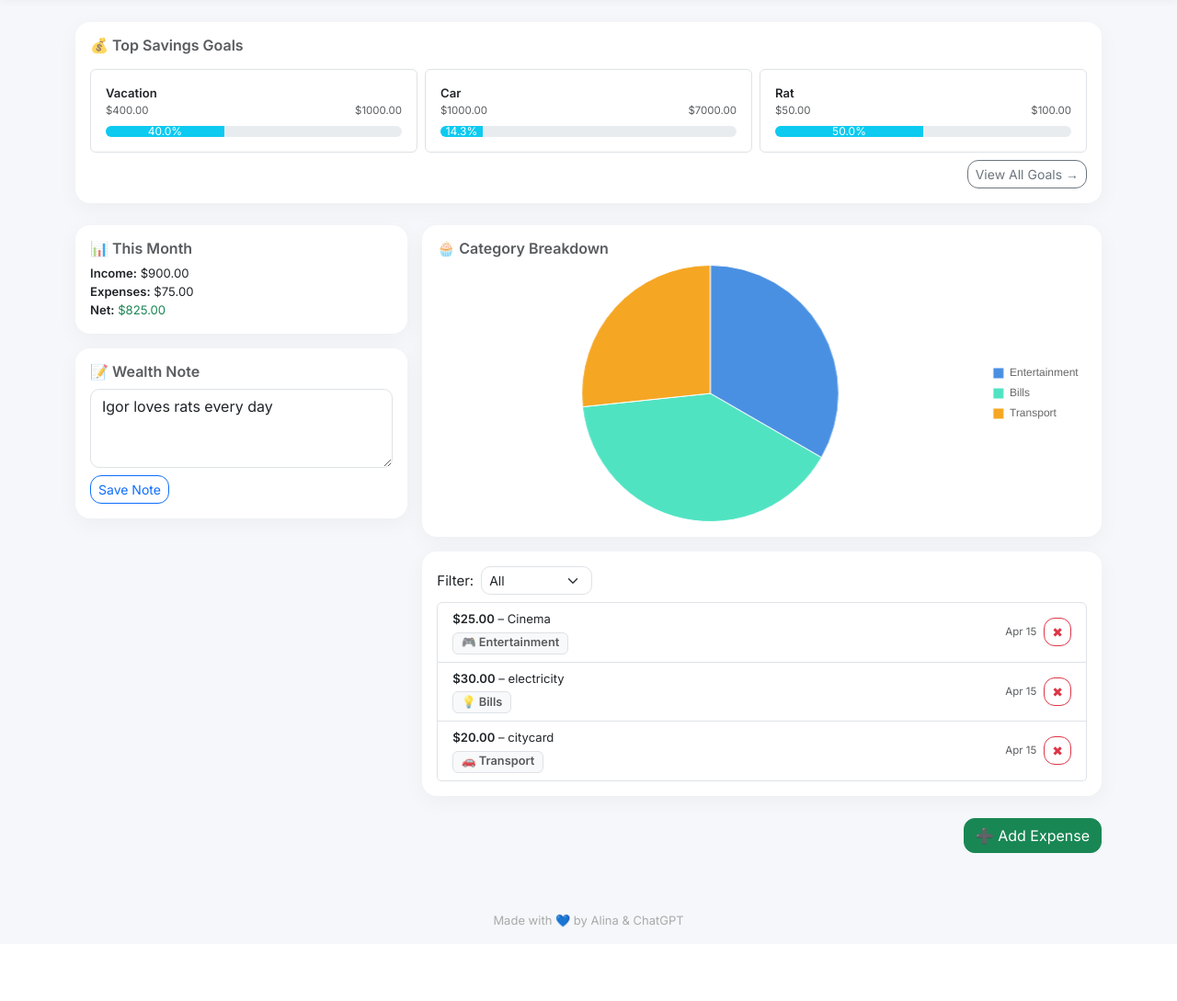
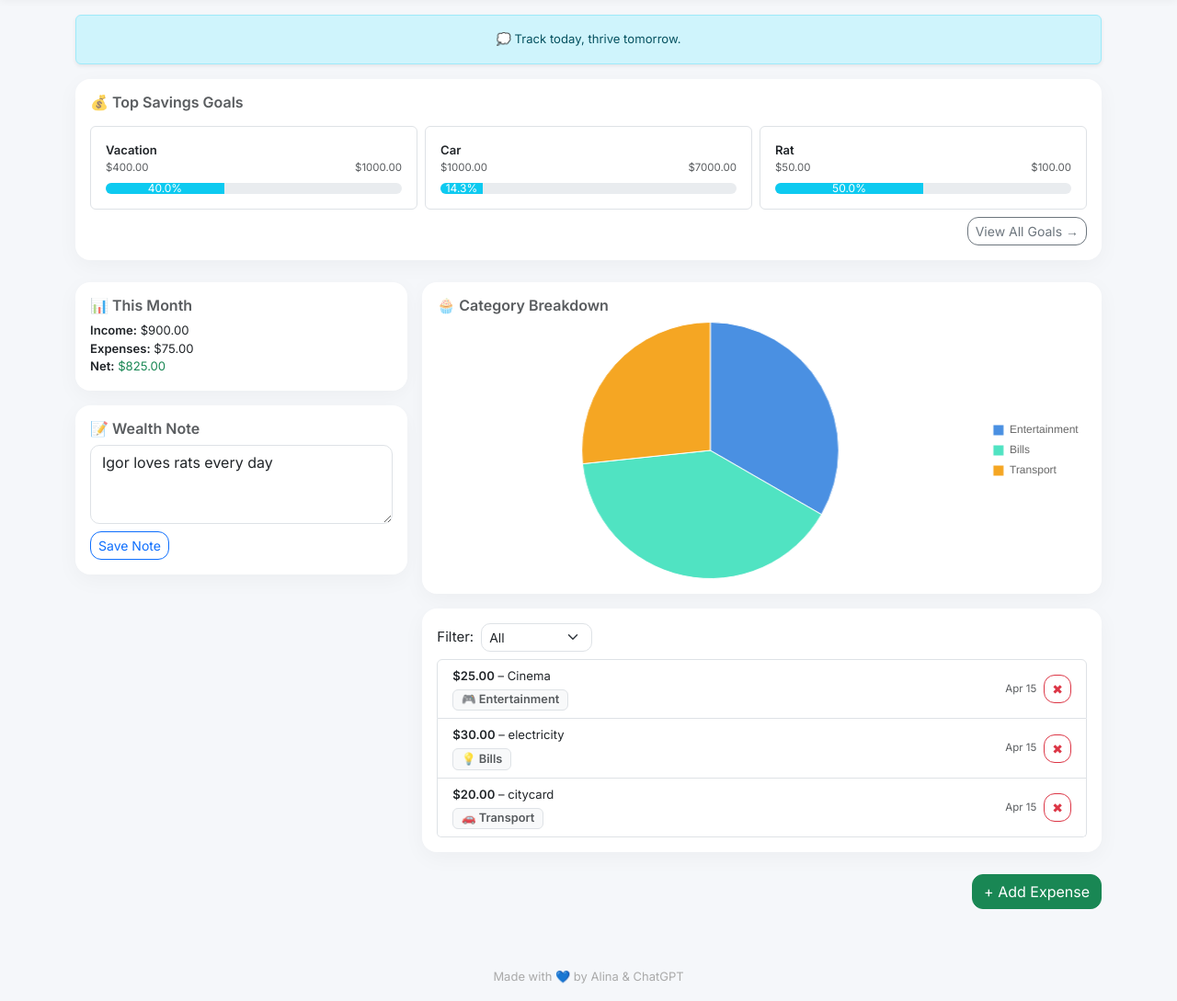
Before and after one commit to AlinaValebna/Expense-tracker, a Flask app: page / in a window 1280 px wide. Shown: the part 62-1151 px from the top of the page at 92% size. Before the commit the page ends 1071 px from the top, so only its background shows below. Run offline with Flask 3, Linux system fonts and the light colour scheme; a user stored in the database is signed in.

Commit message:
polished css

```diff
--- a/templates/base.html
+++ b/templates/base.html
@@ -92,12 +92,25 @@
       padding: 1rem 0;
       text-align: center;
     }
+
+    .fade-in {
+      opacity: 0;
+      transform: translateY(10px);
+      animation: fadeInUp 0.6s ease forwards;
+    }
+
+    @keyframes fadeInUp {
+      to {
+        opacity: 1;
+        transform: translateY(0);
+      }
+    }
   </style>
 </head>
 
 <body>
 
-  <nav class="navbar navbar-expand-lg mb-4">
+  <nav class="navbar navbar-expand-lg mb-3">
     <div class="container">
       <a class="navbar-brand" href="{{ url_for('index') }}">💸 Expense Tracker</a>
       <div class="ms-auto d-flex gap-2">
@@ -113,7 +126,14 @@
     </div>
   </nav>
 
-  <div class="container pb-5">
+  <!-- Motivational Quote -->
+  <div class="container fade-in">
+    <div class="alert alert-info shadow-sm text-center small fade show" role="alert">
+      <span id="dailyQuote">💡 Small steps every day lead to big changes.</span>
+    </div>
+  </div>
+
+  <div class="container pb-5 fade-in">
     {% block content %}{% endblock %}
   </div>
 
@@ -121,6 +141,19 @@
     Made with 💙 by Alina & ChatGPT
   </footer>
 
+  <!-- Dynamic Quote Script -->
+  <script>
+    const quotes = [
+      "💡 Small steps every day lead to big changes.",
+      "🌱 Wealth is built in silence, not impulse.",
+      "🔥 Budget is the art of intentional living.",
+      "✨ A goal without a plan is just a wish.",
+      "💭 Track today, thrive tomorrow."
+    ];
+    document.getElementById("dailyQuote").textContent =
+      quotes[Math.floor(Math.random() * quotes.length)];
+  </script>
+
 </body>
 
 </html>
--- a/templates/index.html
+++ b/templates/index.html
@@ -102,7 +102,7 @@
 
 <!-- ADD EXPENSE -->
 <div class="mt-4 text-end">
-  <a href="{{ url_for('add_expense') }}" class="btn btn-success">➕ Add Expense</a>
+  <a href="{{ url_for('add_expense') }}" class="btn btn-success">+ Add Expense</a>
 </div>
 
 <!-- CHART.JS -->
```
